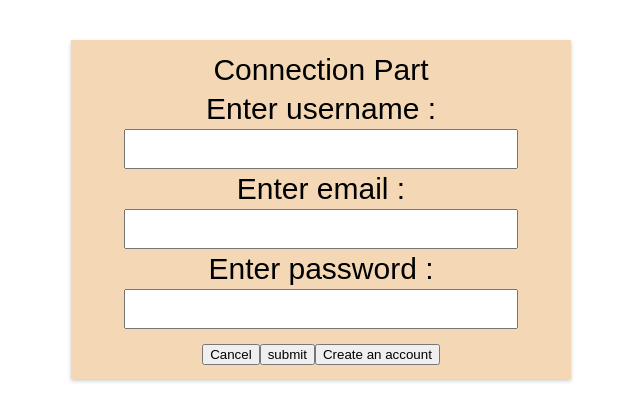
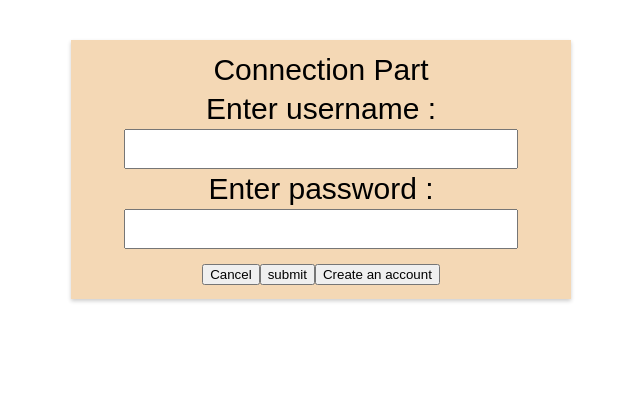
Before and after one commit to evangmp/postgresql-ts-frontend, a React (Vite) app: page /connection in a window 1280 px wide. Shown: the top 420 px of the page, without its empty margins (319-959 px from the left). Built offline with nearby package versions, Linux system fonts and the light colour scheme.

Commit message:
upgrade for security with connection and create account

```diff
--- a/src/pages/Connection/Connection.tsx
+++ b/src/pages/Connection/Connection.tsx
@@ -5,6 +5,8 @@ import IAccountData from "../../types/Account.tsx";
 import SecurityService from "../../services/SecurityService.tsx";
 
 const Connection = () => {
+    const [link, setLink] = useState<string>("/tasks");
+    const [message, setMessage] = useState<boolean>(false);
 
     // initialize the body to create the username/password variables
     const initialAccountState = {
@@ -29,21 +31,23 @@ const Connection = () => {
             const data = {
                 username: account.username,
                 password: account.password,
-                email: account.email,
-                role: [],
             };
             SecurityService.signIn(data)
                 .then((response: any) => {
                     setAccount({
                         username: response.data.username,
                         password: response.data.password,
-                        email: response.data.email,
-                        role: response.data.role,
+                        email: account.email,
+                        role: account.role,
                     });
                     console.log(response.data);
+
                 })
                 .catch((e: Error) => {
+                    setLink("/connection");
                     console.log(e);
+                    setMessage(true);
+
                 });
         }
     };
@@ -51,7 +55,7 @@ const Connection = () => {
     return(
         <div>
             <div>
-                Connection Part
+                Connection Part {message ? " : error, retry please" : ""}
             </div>
 
             <div>
@@ -66,22 +70,6 @@ const Connection = () => {
                         value={account.username}
                         onChange={handleInputChange}
                         name="username"
-                    />
-                </div>
-            </div>
-
-            <div>
-                <div className="form-group">
-                    <label htmlFor="email">Enter email : </label>
-                    <input
-                        style={CSSConstants.inputGeneralSettings}
-                        type="text"
-                        className="form-control"
-                        id="email"
-                        required
-                        value={account.email}
-                        onChange={handleInputChange}
-                        name="email"
                     />
                 </div>
             </div>
@@ -108,7 +96,7 @@ const Connection = () => {
                 </Link>
             </button>
             <button>
-                <Link to={"/tasks"} onClick={signInUser}>
+                <Link to={link} onClick={signInUser}>
                     submit
                 </Link>
             </button>
--- a/src/pages/CreateAccount/CreateAccount.tsx
+++ b/src/pages/CreateAccount/CreateAccount.tsx
@@ -5,6 +5,8 @@ import {Link} from "react-router-dom";
 import SecurityService from "../../services/SecurityService.tsx";
 
 const CreateAccount = () => {
+    const [link, setLink] = useState<string>("/connection");
+    const [message, setMessage] = useState<boolean>(false);
 
     // initialize the body to create the username/password variables
     const initialAccountState = {
@@ -29,7 +31,7 @@ const CreateAccount = () => {
                 username: account.username,
                 password: account.password,
                 email: account.email,
-                role: [],
+                role: ["mod", "user"],
             };
             SecurityService.signUp(data)
                 .then((response: any) => {
@@ -42,6 +44,8 @@ const CreateAccount = () => {
                     console.log(response.data);
                 })
                 .catch((e: Error) => {
+                    setLink("/connection/create"); // not working
+                    setMessage(true);
                     console.log(e);
                 });
         }
@@ -50,7 +54,7 @@ const CreateAccount = () => {
     return (
         <div>
             <div>
-                Create an account :
+                Create an account : {message ? ": error, retry please (email format?)" : ""}
             </div>
 
             <div>
@@ -113,7 +117,7 @@ const CreateAccount = () => {
                     </Link>
                 </button>
                 <button>
-                    <Link to={"/connection"} onClick={saveAccount}>
+                    <Link to={link} onClick={saveAccount}>
                         submit
                     </Link>
                 </button>
--- a/src/services/SecurityService.tsx
+++ b/src/services/SecurityService.tsx
@@ -1,12 +1,15 @@
 import http from "../http-comon-security.ts"
 import IAccountData from "../types/Account.tsx";
+import ISignInData from "../types/SignIn.tsx";
+
+// different method with the security backend
 
 const signUp = (data: IAccountData) => {
     return http.post<IAccountData>("/api/auth/signup", data);
 }
 
-const signIn = (data: IAccountData) => {
-    return http.post<IAccountData>("/signin", data);
+const signIn = (data: ISignInData) => {
+    return http.post<ISignInData>("/api/auth/signin", data);
 }
 
 const SecurityService = {
--- /dev/null
+++ b/src/types/SignIn.tsx
@@ -0,0 +1,4 @@
+export default interface ISignInData {
+    username: string,
+    password: string,
+}
```
